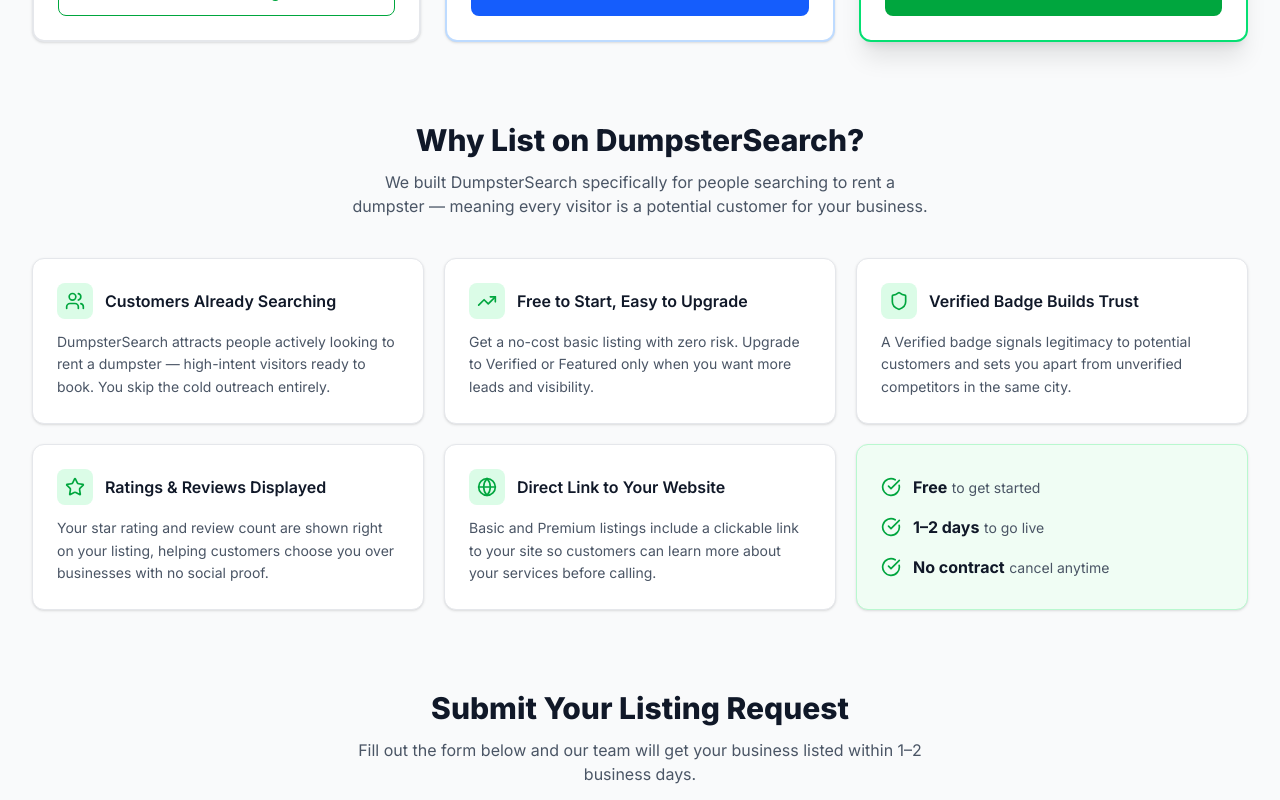
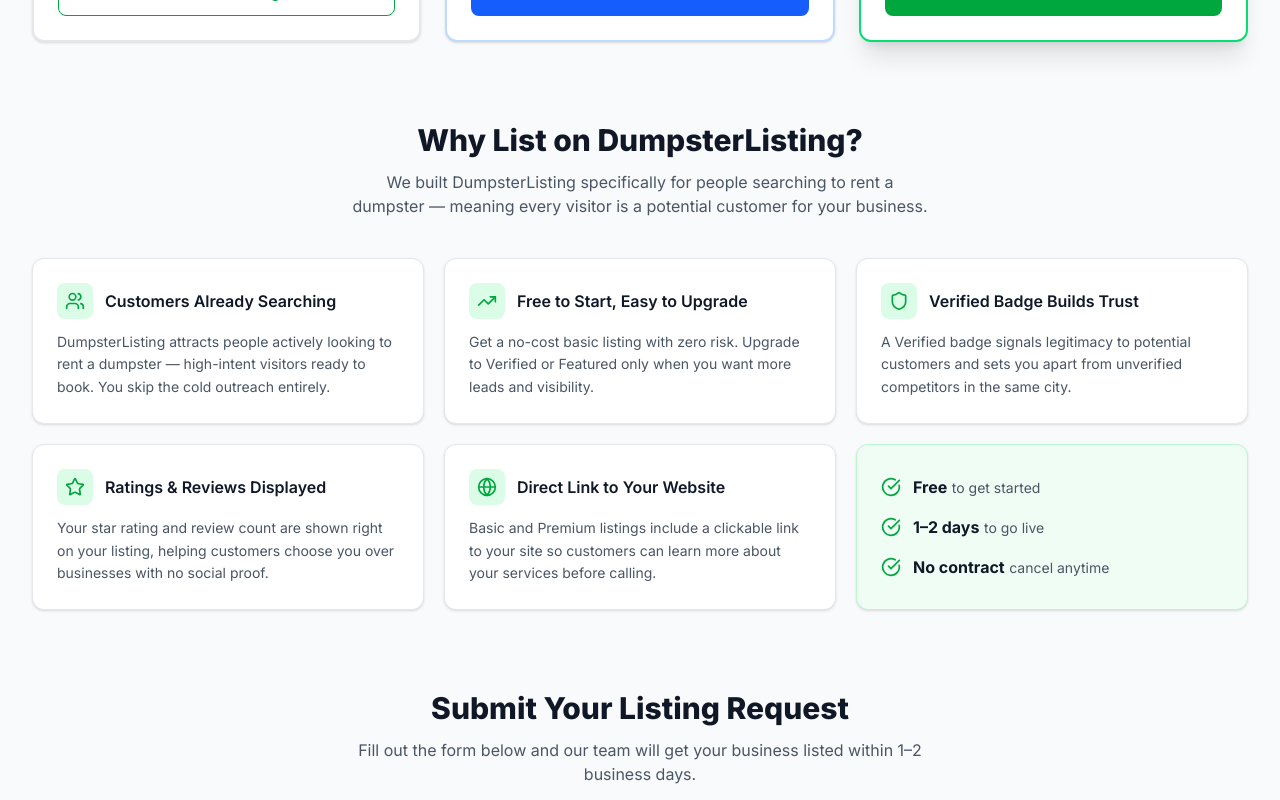
Before and after one commit to arjavjain12/dumpster-directory, a Next.js app: page /list-your-business in a window 1280 px wide. Shown: the part 1100-1900 px from the top of the page. Built offline with nearby package versions, Linux system fonts and the light colour scheme; no server answers.

Commit message:
Rebrand from DumpsterSearch to DumpsterListing (dumpsterlisting.com)
Co-Authored-By: Claude Sonnet 4.6 <noreply@anthropic.com>

```diff
--- a/src/app/businesses-sitemap.xml/route.ts
+++ b/src/app/businesses-sitemap.xml/route.ts
@@ -1,6 +1,6 @@
 import { createClient } from '@supabase/supabase-js'
 
-const BASE_URL = process.env.NEXT_PUBLIC_SITE_URL || 'https://dumpstersearch.com'
+const BASE_URL = process.env.NEXT_PUBLIC_SITE_URL || 'https://dumpsterlisting.com'
 
 // Escape XML special characters in a URL so the sitemap remains well-formed.
 function escapeXml(str: string): string {
--- a/src/app/cities-sitemap.xml/route.ts
+++ b/src/app/cities-sitemap.xml/route.ts
@@ -1,6 +1,6 @@
 import { createClient } from '@supabase/supabase-js'
 
-const BASE_URL = process.env.NEXT_PUBLIC_SITE_URL || 'https://dumpstersearch.com'
+const BASE_URL = process.env.NEXT_PUBLIC_SITE_URL || 'https://dumpsterlisting.com'
 
 // Escape XML special characters in a URL so the sitemap remains well-formed.
 function escapeXml(str: string): string {
--- a/src/app/dumpster-rental/[state]/[city]/cost/page.tsx
+++ b/src/app/dumpster-rental/[state]/[city]/cost/page.tsx
@@ -73,7 +73,7 @@ export default async function CostPage({
     '@type': 'Article',
     headline: `Dumpster Rental Cost in ${city.city_name}, ${stateName}`,
     description: `How much does dumpster rental cost in ${city.city_name}? Compare prices by size.`,
-    author: { '@type': 'Organization', name: 'DumpsterSearch' },
+    author: { '@type': 'Organization', name: 'DumpsterListing' },
   }
 
   return (
--- a/src/app/layout.tsx
+++ b/src/app/layout.tsx
@@ -8,15 +8,15 @@ const inter = Inter({ subsets: ['latin'] })
 
 export const metadata: Metadata = {
   title: {
-    default: 'DumpsterSearch — Find Dumpster Rental Companies Near You',
-    template: '%s | DumpsterSearch',
+    default: 'DumpsterListing — Find Dumpster Rental Companies Near You',
+    template: '%s | DumpsterListing',
   },
   description:
     'Compare dumpster rental companies in your city. Get free quotes from local providers. 10, 20, 30, 40 yard roll-off dumpsters available.',
   metadataBase: new URL(process.env.NEXT_PUBLIC_SITE_URL || 'http://localhost:3000'),
   openGraph: {
     type: 'website',
-    siteName: 'DumpsterSearch',
+    siteName: 'DumpsterListing',
   },
   robots: {
     index: true,
--- a/src/app/list-your-business/page.tsx
+++ b/src/app/list-your-business/page.tsx
@@ -3,12 +3,12 @@ import { Building2, CheckCircle, Star, Phone, Globe, Shield, TrendingUp, Users }
 import ListingForm from './ListingForm'
 
 export const metadata: Metadata = {
-  title: 'List Your Business | DumpsterSearch',
+  title: 'List Your Business | DumpsterListing',
   description:
-    'Get your dumpster rental company listed on DumpsterSearch and reach customers actively searching for dumpster rental in your city. Free listing available.',
+    'Get your dumpster rental company listed on DumpsterListing and reach customers actively searching for dumpster rental in your city. Free listing available.',
   alternates: { canonical: '/list-your-business' },
   openGraph: {
-    title: 'List Your Dumpster Business on DumpsterSearch',
+    title: 'List Your Dumpster Business on DumpsterListing',
     description:
       'Reach customers searching for dumpster rental in your area. Free listing with options to upgrade for more visibility.',
   },
@@ -80,7 +80,7 @@ const BENEFITS = [
     icon: Users,
     title: 'Customers Already Searching',
     description:
-      'DumpsterSearch attracts people actively looking to rent a dumpster — high-intent visitors ready to book. You skip the cold outreach entirely.',
+      'DumpsterListing attracts people actively looking to rent a dumpster — high-intent visitors ready to book. You skip the cold outreach entirely.',
   },
   {
     icon: TrendingUp,
@@ -138,7 +138,7 @@ export default function ListYourBusinessPage() {
             For Dumpster Rental Companies
           </div>
           <h1 className="text-4xl sm:text-5xl font-extrabold text-gray-900 leading-tight">
-            Get Your Dumpster Business Listed<br className="hidden sm:block" /> on DumpsterSearch
+            Get Your Dumpster Business Listed<br className="hidden sm:block" /> on DumpsterListing
           </h1>
           <p className="mt-5 mx-auto max-w-2xl text-lg text-gray-600 leading-relaxed">
             Reach customers actively searching for dumpster rental in your city. Start with a free listing
@@ -225,9 +225,9 @@ export default function ListYourBusinessPage() {
         {/* Benefits */}
         <section>
           <div className="text-center mb-10">
-            <h2 className="text-3xl font-extrabold text-gray-900">Why List on DumpsterSearch?</h2>
+            <h2 className="text-3xl font-extrabold text-gray-900">Why List on DumpsterListing?</h2>
             <p className="mt-3 text-gray-600 max-w-xl mx-auto">
-              We built DumpsterSearch specifically for people searching to rent a dumpster — meaning every
+              We built DumpsterListing specifically for people searching to rent a dumpster — meaning every
               visitor is a potential customer for your business.
             </p>
           </div>
@@ -300,7 +300,7 @@ export default function ListYourBusinessPage() {
           <Building2 className="mx-auto mb-4 h-10 w-10 text-green-200" />
           <h2 className="text-3xl font-extrabold mb-3">Ready to Grow Your Business?</h2>
           <p className="mx-auto mb-8 max-w-xl text-green-100 text-lg">
-            Join dumpster rental companies already listed on DumpsterSearch. It takes less than 2 minutes
+            Join dumpster rental companies already listed on DumpsterListing. It takes less than 2 minutes
             to submit your information.
           </p>
           <div className="flex flex-col sm:flex-row items-center justify-center gap-4">
--- a/src/app/robots.ts
+++ b/src/app/robots.ts
@@ -10,9 +10,9 @@ export default function robots(): MetadataRoute.Robots {
       },
     ],
     sitemap: [
-      'https://dumpstersearch.com/sitemap.xml',
-      'https://dumpstersearch.com/cities-sitemap.xml',
-      'https://dumpstersearch.com/businesses-sitemap.xml',
+      'https://dumpsterlisting.com/sitemap.xml',
+      'https://dumpsterlisting.com/cities-sitemap.xml',
+      'https://dumpsterlisting.com/businesses-sitemap.xml',
     ],
   }
 }
--- a/src/app/sitemap.ts
+++ b/src/app/sitemap.ts
@@ -1,6 +1,6 @@
 import { MetadataRoute } from 'next'
 
-const BASE_URL = process.env.NEXT_PUBLIC_SITE_URL || 'https://dumpstersearch.com'
+const BASE_URL = process.env.NEXT_PUBLIC_SITE_URL || 'https://dumpsterlisting.com'
 
 // This is the main sitemap. It covers all static, category, and state-level
 // pages. The large dynamic collections (cities, businesses) are split into
--- a/src/components/Footer.tsx
+++ b/src/components/Footer.tsx
@@ -115,7 +115,7 @@ export default function Footer() {
 
         <div className="border-t border-gray-800 pt-6 flex flex-col sm:flex-row items-center justify-between gap-3">
           <p className="text-xs text-gray-500">
-            © {new Date().getFullYear()} DumpsterSearch. All rights reserved.
+            © {new Date().getFullYear()} DumpsterListing. All rights reserved.
           </p>
           <div className="flex items-center gap-4 text-xs text-gray-500">
             <Link href="/privacy" className="hover:text-gray-300 transition-colors">Privacy Policy</Link>
```
